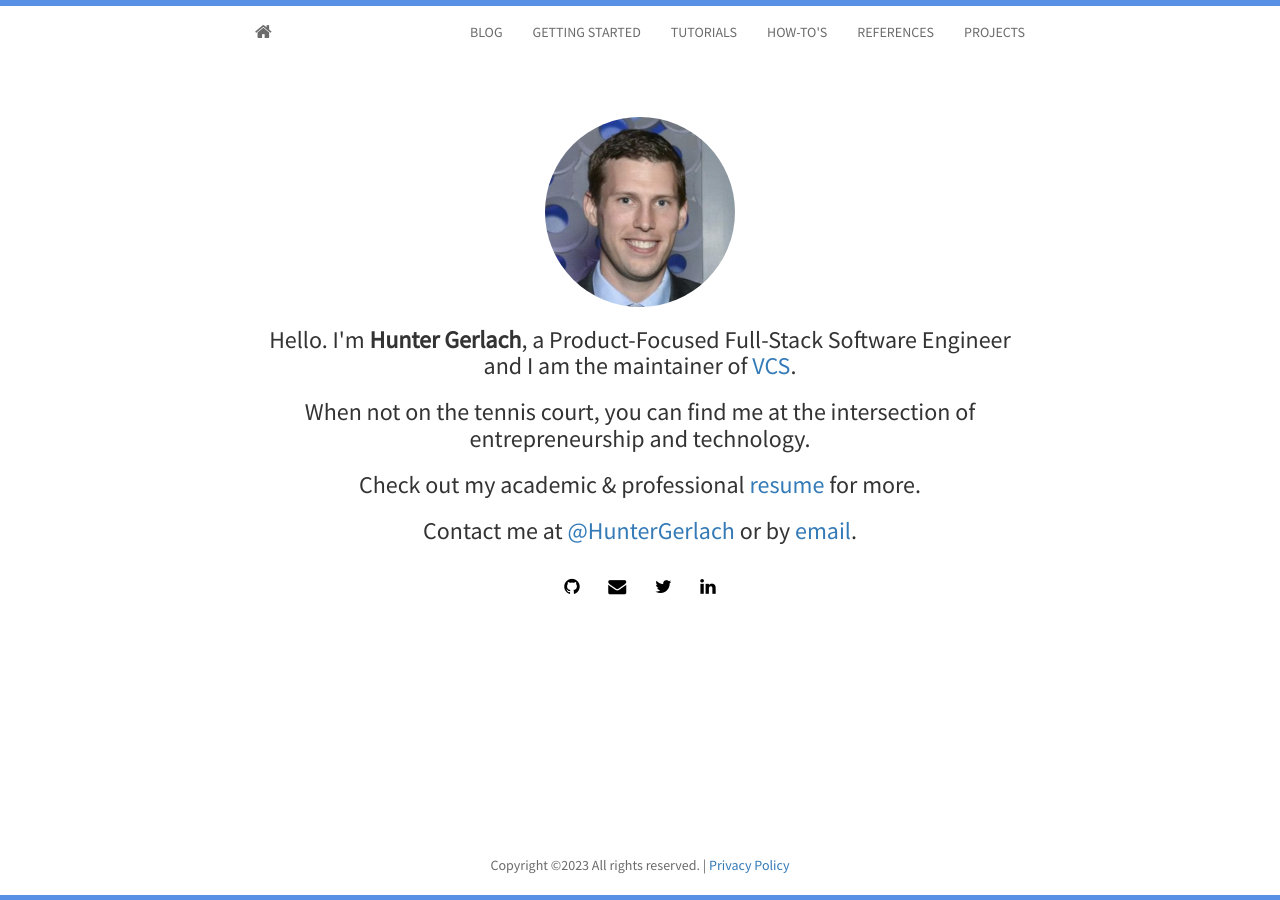
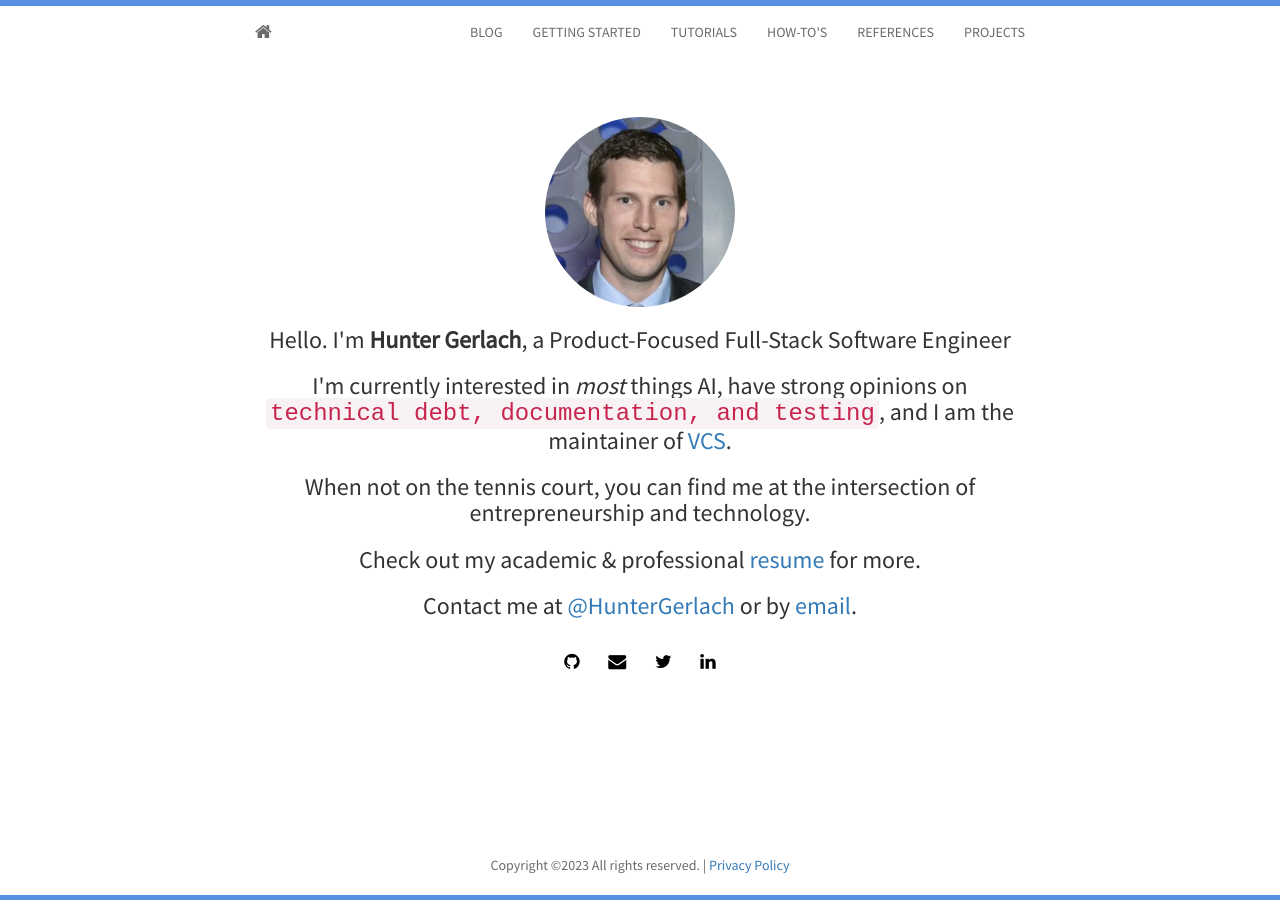
Before and after one commit to HunterGerlach/www.huntergerlach.com, a Jekyll site: the page built from index.html, in a window 1280 px wide. Built offline with Jekyll 4.4.1, drawn with Linux system fonts in a browser that asks for light colours; nearby versions of some CDN libraries; the list of posts is cut into pages by our own code.

Commit message:
Update homepage description

```diff
--- a/index.html
+++ b/index.html
@@ -7,7 +7,8 @@
 	  <div class="avatar">
 		<img class="img-circle" src="{{ site.baseurl }}static/img/{{ site.avatar }}" alt="Responsive image">
 	  </div>
-	  <h3>Hello. I'm <strong>{{ site.author }}</strong>, a Product-Focused Full-Stack Software Engineer and I am the maintainer of <a href="https://github.com/VCS-Collection-System" alt="VCS GitHub page">VCS</a>.</h3>
+	  <h3>Hello. I'm <strong>{{ site.author }}</strong>, a Product-Focused Full-Stack Software Engineer</h3>
+          <h3>I'm currently interested in <em>most</em> things AI, have strong opinions on <code>technical debt, documentation, and testing</code>, and I am the maintainer of <a href="https://github.com/VCS-Collection-System" alt="VCS GitHub page">VCS</a>.</h3>
 	  <h3>When not on the tennis court, you can find me at the intersection of entrepreneurship and technology.</h3>
 	  <!--<h3>Have a look at some of my working <a href="{{ site.baseurl }}projects.html"> projects</a>.</h3>-->
 	  <h3>Check out my academic &amp; professional <a href="https://www.linkedin.com/in/hgerlach/">resume</a> for more.</h3>
```
